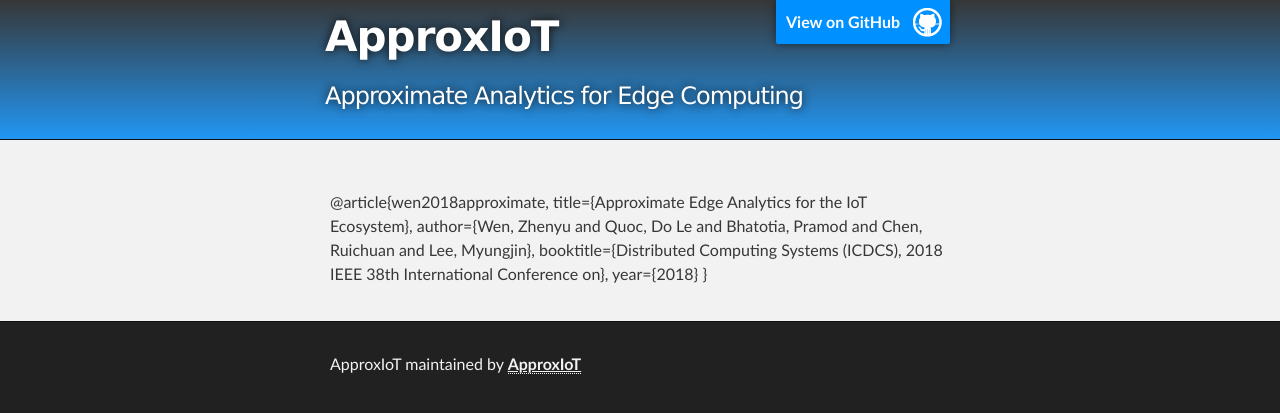
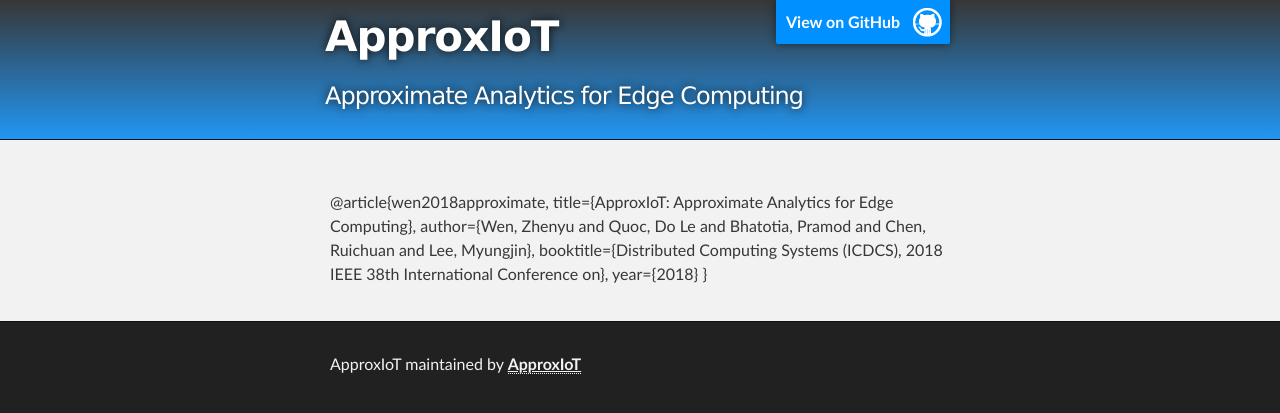
Before and after one commit to ApproxIoT/ApproxIoT, a Jekyll site: the page built from docs/bib.md, in a window 1280 px wide. Shown: the top 413 px of the page. Built offline with Jekyll 4.4.1, drawn with Linux system fonts in a browser that asks for light colours; our own code applies the rules of GitHub Pages for plain Markdown files.

Commit message:
change bib

```diff
--- a/docs/bib.md
+++ b/docs/bib.md
@@ -1,5 +1,5 @@
 @article{wen2018approximate,
-  title={Approximate Edge Analytics for the IoT Ecosystem},
+  title={ApproxIoT: Approximate Analytics for Edge Computing},
   author={Wen, Zhenyu and Quoc, Do Le and Bhatotia, Pramod and Chen, Ruichuan and Lee, Myungjin},
   booktitle={Distributed Computing Systems (ICDCS), 2018 IEEE 38th International Conference on},
   year={2018}
```
